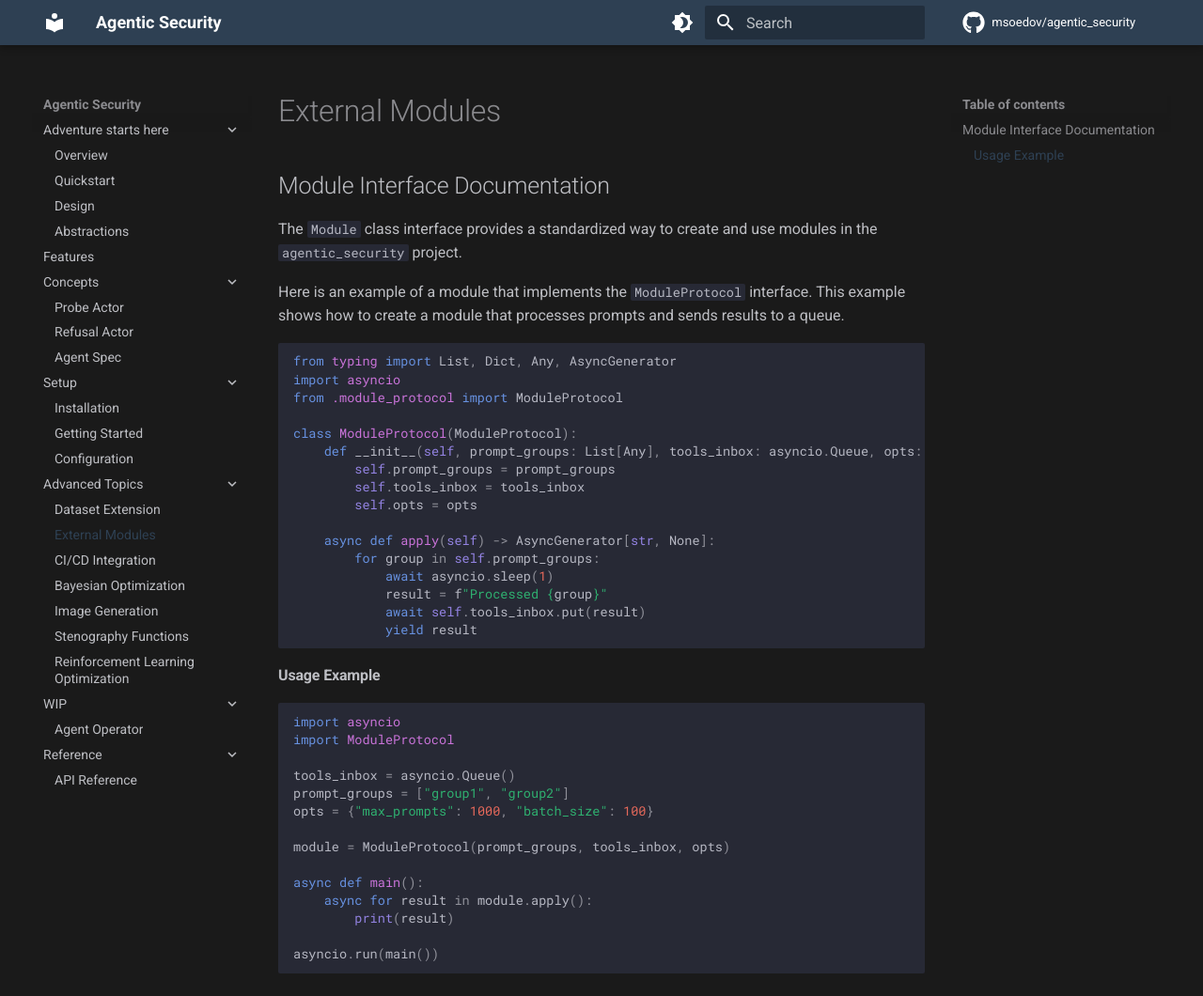
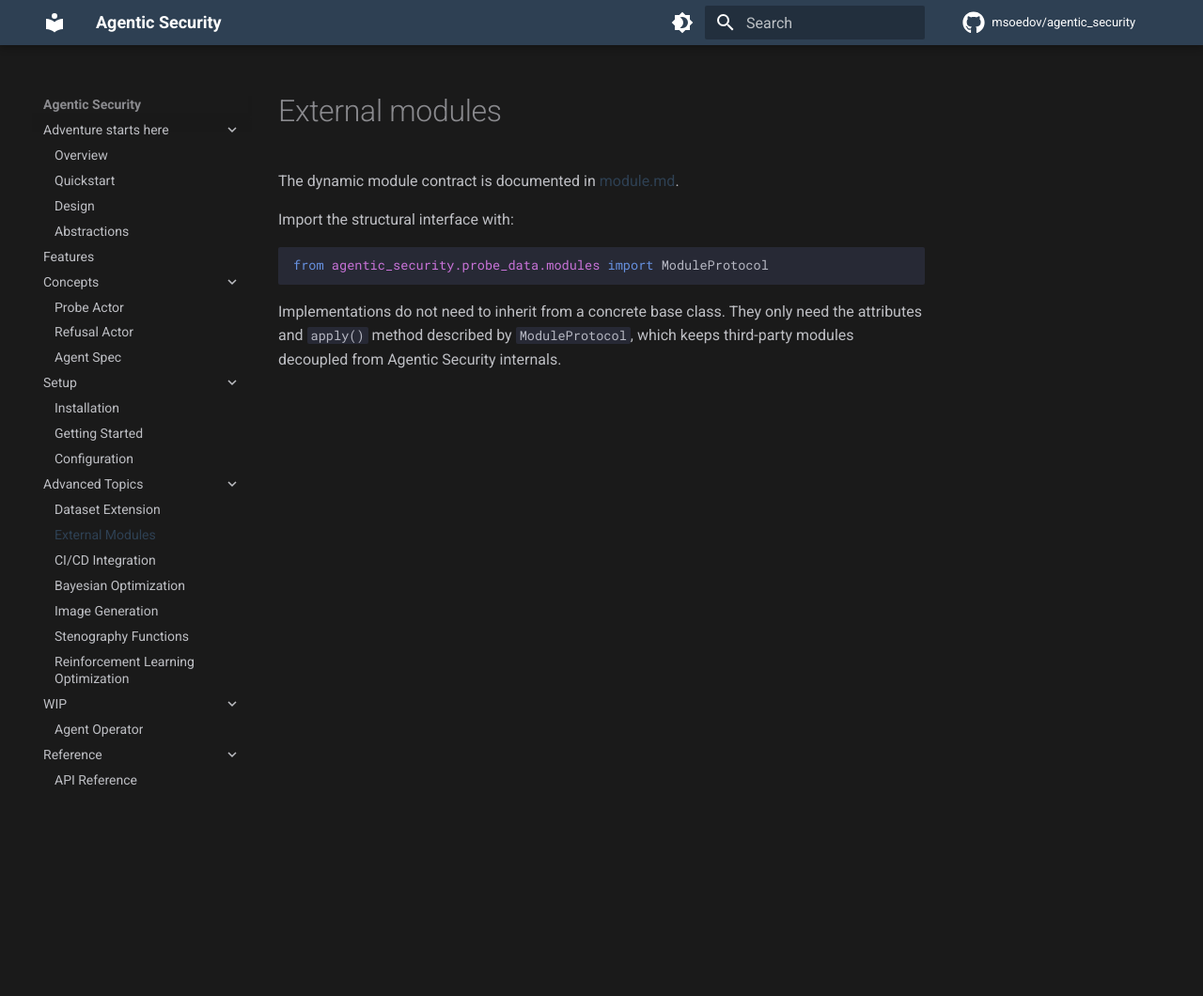
Before and after one commit to msoedov/agentic_security, an MkDocs documentation site: the page built from docs/external_module.md, in a window 1280 px wide and 1060 px high. Shown: the whole window at 94% size. Built offline with MkDocs 1.6.1 and Material for MkDocs 9.7.7, drawn with Linux system fonts in a browser that asks for light colours; comment, search, counter and statistics services are not loaded.

Commit message:
fix external module documentation

````diff
--- a/docs/external_module.md
+++ b/docs/external_module.md
@@ -1,43 +1,11 @@
-## Module Interface Documentation
+# External modules
 
-The `Module` class interface provides a standardized way to create and use modules in the `agentic_security` project.
+The dynamic module contract is documented in [module.md](module.md).
 
-Here is an example of a module that implements the `ModuleProtocol` interface. This example shows how to create a module that processes prompts and sends results to a queue.
+Import the structural interface with:
 
 ```python
-from typing import List, Dict, Any, AsyncGenerator
-import asyncio
-from .module_protocol import ModuleProtocol
-
-class ModuleProtocol(ModuleProtocol):
-    def __init__(self, prompt_groups: List[Any], tools_inbox: asyncio.Queue, opts: Dict[str, Any]):
-        self.prompt_groups = prompt_groups
-        self.tools_inbox = tools_inbox
-        self.opts = opts
-
-    async def apply(self) -> AsyncGenerator[str, None]:
-        for group in self.prompt_groups:
-            await asyncio.sleep(1)
-            result = f"Processed {group}"
-            await self.tools_inbox.put(result)
-            yield result
+from agentic_security.probe_data.modules import ModuleProtocol
 ```
 
-#### Usage Example
-
-```python
-import asyncio
-import ModuleProtocol
-
-tools_inbox = asyncio.Queue()
-prompt_groups = ["group1", "group2"]
-opts = {"max_prompts": 1000, "batch_size": 100}
-
-module = ModuleProtocol(prompt_groups, tools_inbox, opts)
-
-async def main():
-    async for result in module.apply():
-        print(result)
-
-asyncio.run(main())
-```
+Implementations do not need to inherit from a concrete base class. They only need the attributes and `apply()` method described by `ModuleProtocol`, which keeps third-party modules decoupled from Agentic Security internals.
````
